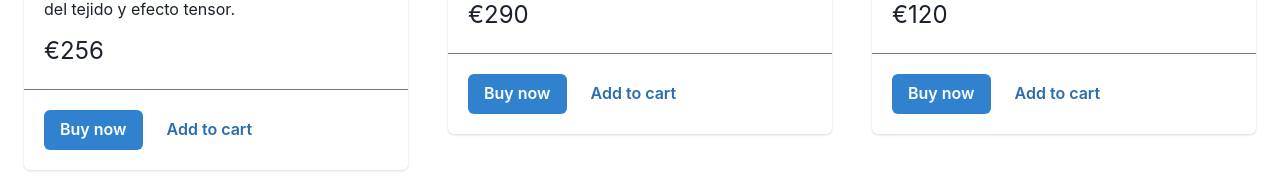
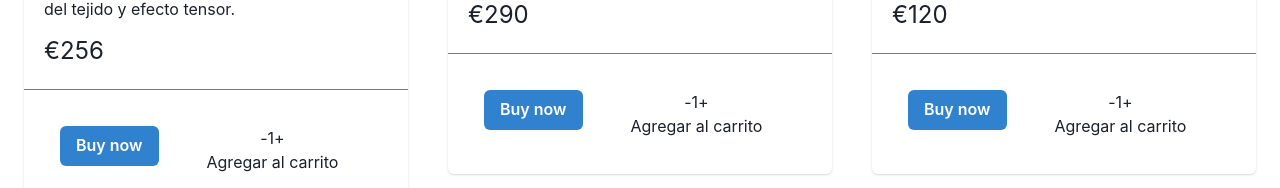
Before and after one commit to ppinilla/Bendita-ReactJS, a React (Vite) app: page / in a window 1280 px wide. Shown: the part 612-800 px from the top of the page. Built offline with nearby package versions, Linux system fonts and the light colour scheme.

Commit message:
Se cambia de lugar ItemCount a ItemDetail

```diff
--- a/src/components/ItemCount/itemCount.css
+++ b/src/components/ItemCount/itemCount.css
@@ -1,8 +1,4 @@
 .counter{
    width: fit-content;
-   background-color: #ffdab9;
-   margin: auto;
-   padding: 1rem;
    text-align: center;
-
 }
--- a/src/components/ItemDetailContainer/ItemDetail.jsx
+++ b/src/components/ItemDetailContainer/ItemDetail.jsx
@@ -1,8 +1,15 @@
 import React from 'react'
-import { Card, CardBody, Image, Stack, Heading, Text, Divider, CardFooter, ButtonGroup, Button } from '@chakra-ui/react';
+import ItemCount from '../ItemCount/ItemCount'
+import { Card, CardBody, Image, Stack, Heading, Text, Divider, CardFooter, ButtonGroup, Button, Flex, Box, Spacer } from '@chakra-ui/react';
 import './itemDetail.css'
 
-const ItemDetail = ({item}) => {
+const ItemDetail = ({ item }) => {
+
+  const onAdd = (quantity) => {
+    //quantity en ItemListContainer es el mismo valor que count en ItemCount
+    console.log('Agregaste', quantity, 'unidades');
+  }
+
   return (
     <Card maxW='sm' className='detail'>
       <CardBody>
@@ -18,14 +25,19 @@ const ItemDetail = ({item}) => {
       </CardBody>
       <Divider />
       <CardFooter>
+        <Flex>
           <ButtonGroup spacing='2'>
+            <Box p='4'>
               <Button variant='solid' colorScheme='blue'>
                 Buy now
               </Button>
-      <Button variant='ghost' colorScheme='blue'>
-        Add to cart
-      </Button>
+            </Box>
+            <Spacer />
+            <Box p='4'>
+              <ItemCount initial={1} stock={10} onAdd={onAdd}/>
+            </Box>
           </ButtonGroup>
+        </Flex>
       </CardFooter>
     </Card>
   )
--- a/src/components/ItemListContainer/ItemListContainer.jsx
+++ b/src/components/ItemListContainer/ItemListContainer.jsx
@@ -1,5 +1,4 @@
 import React from 'react'
-import ItemCount from '../ItemCount/ItemCount'
 import ItemList from './ItemList'
 import { useState, useEffect } from 'react'
 import { Center } from '@chakra-ui/react'
@@ -30,17 +29,11 @@ const ItemListContainer = ({ greeting }) => {
     getProds.then(res => setProds(res));
   }, [])
 
-  const onAdd = (quantity) => {
-    //quantity en ItemListContainer es el mismo valor que count en ItemCount
-    console.log('Agregaste', quantity, 'unidades');
-  }
-
   return (
     <>
       <Center>
         <h1>{greeting}</h1>
       </Center>
-      <ItemCount initial={1} stock={10} onAdd={onAdd} />
       <ItemList prods={prods} />
     </>
   )
```
Lines whose indentation alone changed are shown as unchanged.
